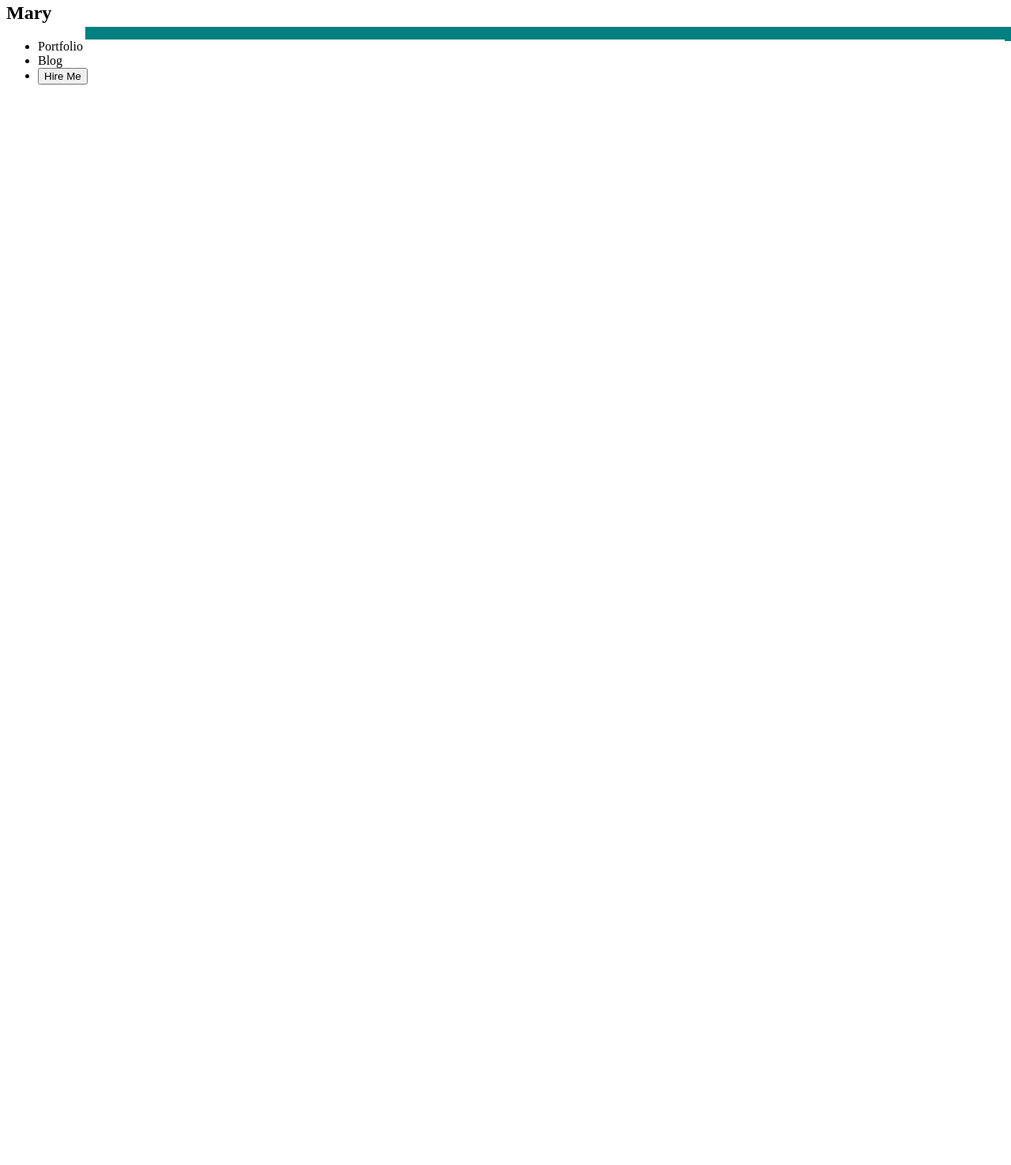
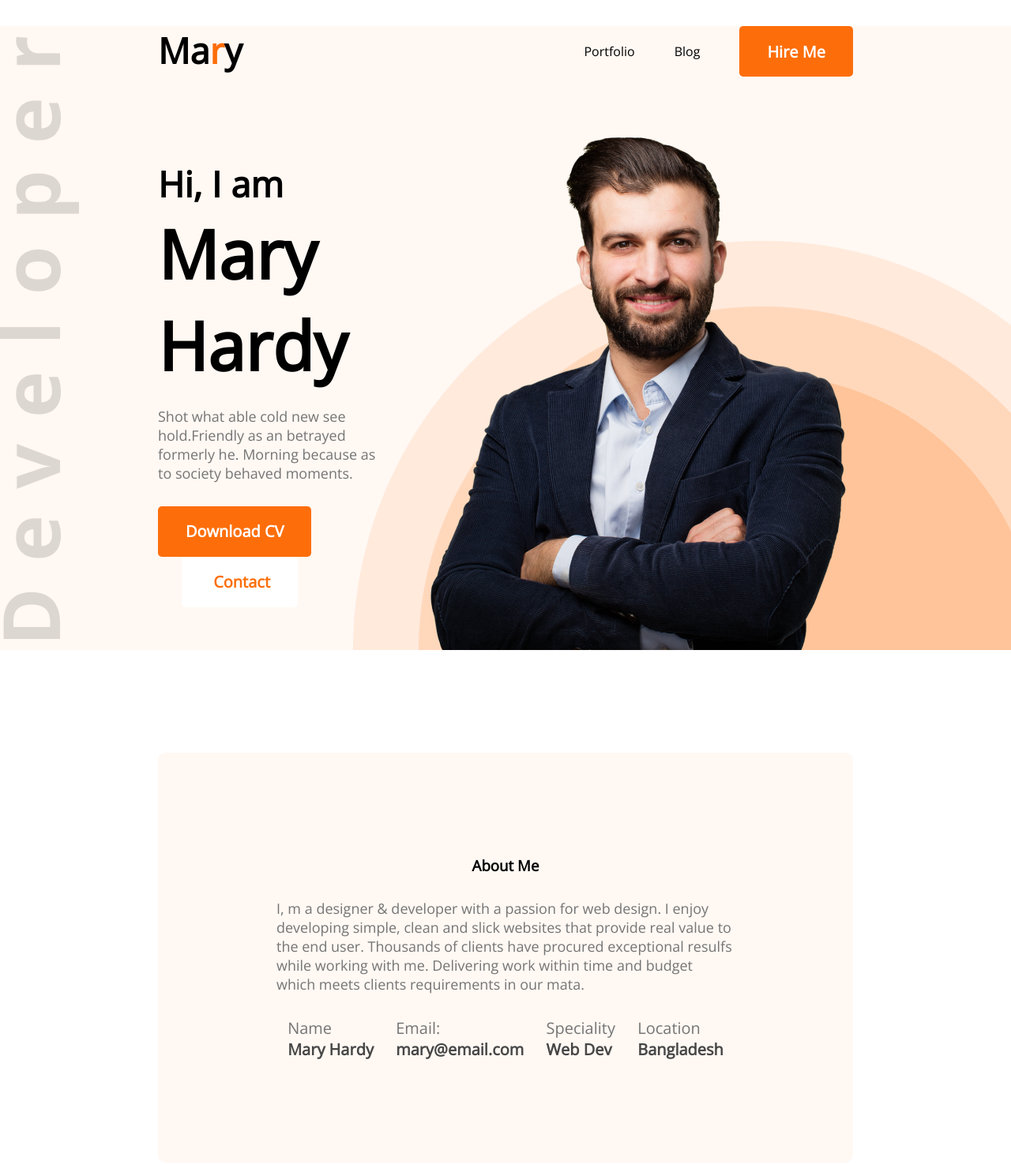
Before and after one commit to Farhan358/Web-dev--training-files, a plain HTML site: page developer-portfolio/index.html in a window 1280 px wide. Shown: the part 17-1492 px from the top of the page at 79% size. Before the commit the page ends 800 px from the top, so only its background shows below. Drawn offline with nearby package versions, Linux system fonts and the light colour scheme.

Commit message:
added header and about section

```diff
--- a/developer-portfolio/css/style.css
+++ b/developer-portfolio/css/style.css
@@ -0,0 +1,137 @@
+* {
+    margin: 0;
+    font-family: 'Open Sans', sans-serif;
+}
+
+
+.text-primary {
+    color: #FD6E0A;
+}
+
+btn-section{
+    display: flex;
+}
+
+.btn-primary {
+    color: #FFF;
+    font-weight: 700;
+    font-size: 20px;
+    border: 0;
+    padding: 18px 35px;
+    height: 64px;
+    border-radius: 5px;
+    background: #FD6E0A;
+}
+
+.btn-secondary {
+    color: #FD6E0A;
+    font-weight: 700;
+    font-size: 20px;
+    border: 0;
+    padding: 18px 35px;
+    height: 64px;
+    border-radius: 5px;
+    background: #FFF;
+    margin-left: 30px;
+
+
+}
+
+.header{
+    background: #FFF8F3;
+    background-image: url("../images/header_bg.png"), url("../images/developer.png");
+    background-repeat: no-repeat;
+    background-position: bottom right,left;
+}
+
+/* header and nav section */
+nav {
+    display: flex;
+    justify-content: space-between;
+    margin: 50px 200px;
+}
+
+.nav-title {
+    font-weight: 800;
+    font-size: 45px;
+}
+
+nav ul {
+    display: flex;
+    align-items: center;
+}
+
+nav li {
+    list-style: none;
+    margin-left: 50px;
+}
+
+/* banner section */
+
+.banner {
+    display: flex;
+    align-items: center;
+    margin: 0 200px;
+}
+
+.banner-subtitle {
+    font-weight: 600;
+    font-size: 45px;
+
+}
+
+.banner-title {
+    font-weight: 700;
+    font-size: 85px;
+    margin-bottom: 20px;
+}
+
+.banner-description {
+    color: #757575;
+    font-size: 18px;
+    margin-bottom: 30px;
+}
+/* Main Section */
+
+main{
+    max-width: 1140px;
+    margin: 0 auto;
+}
+/* About section */
+
+.about{
+    margin: 130px;
+    background-color: #fff8f3;
+    border-radius: 10px;
+    padding: 130px 150px;
+}
+
+.section-title{
+    text-align: center;
+    margin-bottom: 30px;
+    font-weight: 700;
+}
+
+.section-description{
+    color: #757575;
+    font-size: 18px;
+    margin-bottom: 30px;
+}
+
+.about-info-container{
+display: flex;
+justify-content: space-around;
+}
+
+
+
+.info-title{
+    font-size: 20px;
+    color: #757575;
+}
+
+.info-description{
+font-weight: 700;
+font-size: 20px;
+color: #474747;
+}
--- a/developer-portfolio/index.html
+++ b/developer-portfolio/index.html
@@ -6,22 +6,60 @@
     <meta name="viewport" content="width=device-width, initial-scale=1.0">
     <title>Developer Portfolio</title>
     <link rel="stylesheet" href="./css/style.css">
-    <link rel="stylesheet" href="">
+    <link rel="preconnect" href="https://fonts.googleapis.com"><link rel="preconnect" href="https://fonts.gstatic.com" crossorigin><link href="https://fonts.googleapis.com/css2?family=Open+Sans&display=swap" rel="stylesheet">
 </head>
 <body>
-    <header>
+    <header class="header">
         <nav>
-            <h2 class="nav-title">Mary</h2>
+            <h2 class="nav-title">Ma<span class="text-primary">r</span>y</h2>
             <ul>
-                <li style="box-shadow: 60px -16px teal;">Portfolio</li>
+                <li>Portfolio</li>
                 <li>Blog</li>
-                <li><button> Hire Me</button> </li>
+                <li><button class="btn-primary"> Hire Me</button> </li>
             </ul>
         </nav>
+        <!-- header banner -->
+        <div class="banner">
+            <div>
+                <h3 class="banner-subtitle">Hi, I am</h3>
+                <h1 class="banner-title">Mary Hardy</h1>
+                <p class="banner-description">Shot what able cold new see hold.Friendly as an betrayed formerly he. Morning because as to society behaved moments.</p>
+                <div class="btn-section">
+                    <button class="btn-primary">Download CV</button>
+                    <button class="btn-secondary"><img src="images/icons/" alt=""> Contact</button>
+
+                </div>
+
+            </div>
+        <img src="images/hardy.png" alt="hardy">
+        </div>
     </header>
 
     <main>
+        <section class="about">
+            <h3 class="section-title">About Me</h3>
+            <p class="section-description">I, m a designer & developer with a passion for web design. I enjoy developing simple, clean and slick websites that provide real value to the end user. Thousands of clients have procured exceptional resulfs while working with me. Delivering work within time and budget which meets clients requirements in our mata.</p>
 
+            <div class="about-info-container">
+                <div class="about-info">
+                    <p class="info-title">Name</p>
+                    <p class="info-description">Mary Hardy</p>
+                </div>
+                <div class="about-info">
+                    <p class="info-title">Email:</p>
+                    <p class="info-description">mary@email.com</p>
+                </div>
+                <div class="about-info">
+                    <p class="info-title">Speciality</p>
+                    <p class="info-description">Web Dev</p>
+                </div>
+                <div class="about-info">
+                    <p class="info-title">Location</p>
+                    <p class="info-description">Bangladesh</p>
+                </div>
+
+            </div>
+        </section>
     </main>
 
     <footer>
```
